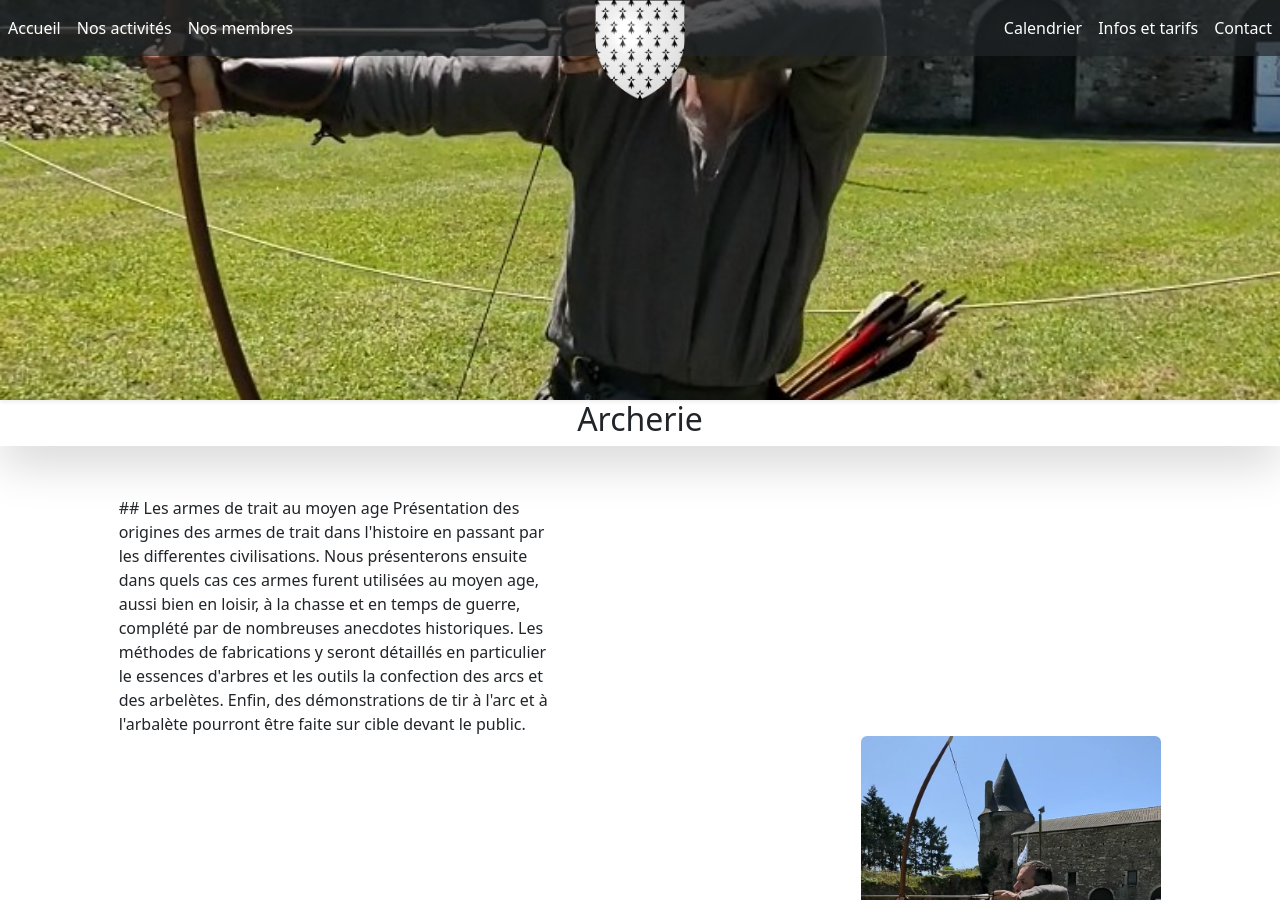
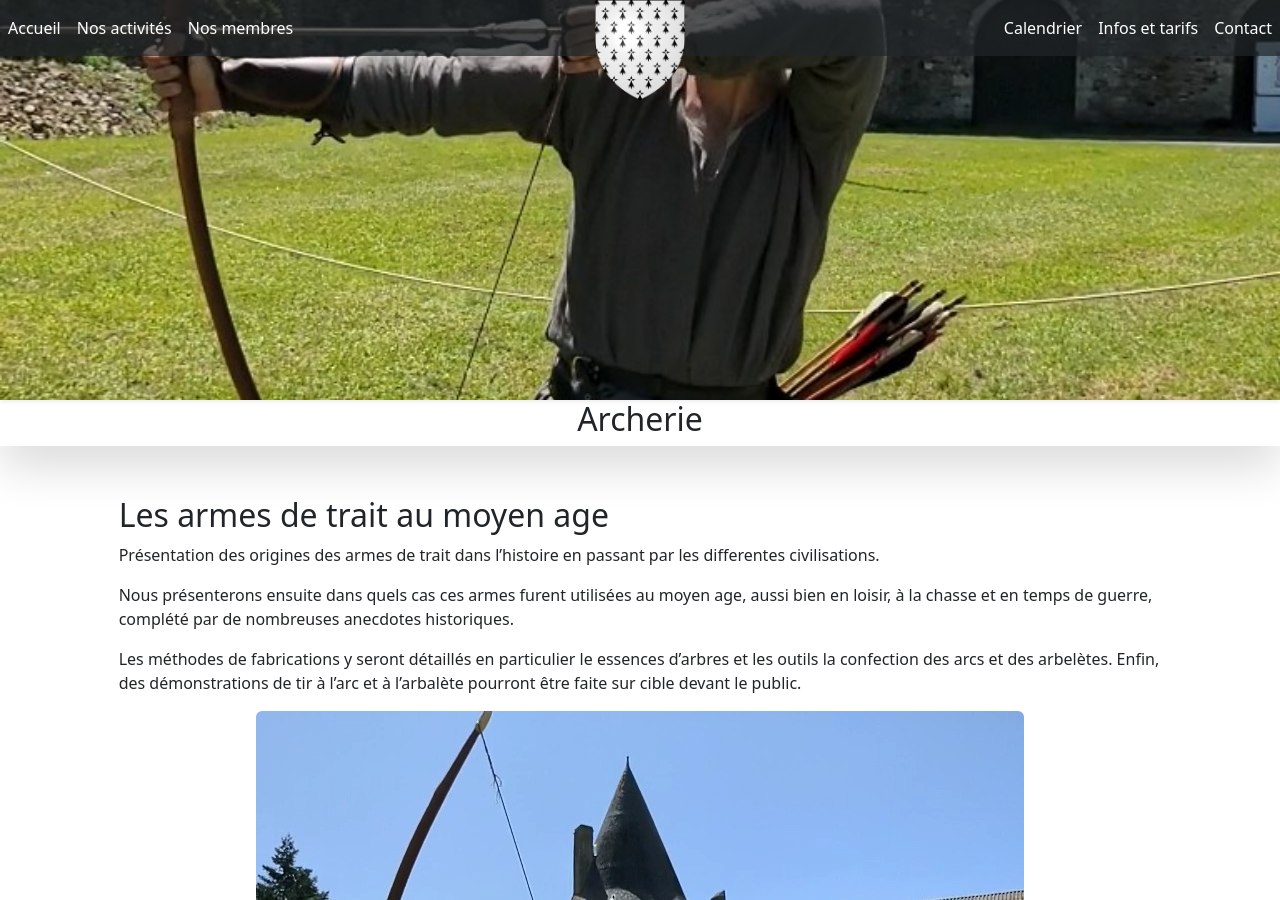
Before and after one commit to Beinva/KerEddu.github.io, a Jekyll site: the page built from _posts/2022-11-29-archerie.markdown, in a window 1280 px wide and 900 px high. Built offline with Jekyll 4.4.1, drawn with Linux system fonts in a browser that asks for light colours; nearby versions of some CDN libraries.

Commit message:
MAJ affichage catégories

```diff
--- a/_layouts/categories.html
+++ b/_layouts/categories.html
@@ -16,7 +16,12 @@
                         <div class="container-fluid">
                           {% for post in site.posts %}
                           <div class="row justify-content-md-center">
+                              <div class="col col-lg-5">
                                 {{ post.content}}
+                              </div>
+                              <div class="col-md-auto">
+                                <img src="https://manuscriptminiatures.com/image/9950" class="rounded float-start" alt="..." width="300" height="400">
+                            </div>
                             </div>
                         </div>
                       </div>
--- a/_posts/2022-11-29-Alimentation.markdown
+++ b/_posts/2022-11-29-Alimentation.markdown
@@ -5,10 +5,6 @@ layout: post
 img: /asset/img/PXL_20221028_175121214.jpg
 permalink: /ateliers/alimentation/
 ---
-<div class="col-md-auto">
-    <img src="/asset/img/PXL_20221028_175121214.jpg" class="rounded float-start" alt="..." width="300" height="400">
-</div>
-<div class="col col-lg-5">
 ## L'alimentation
 Un atelier pédagogique et interactif permettera de présenter au public l'alimentation au Moyen Age.
 Nous aborderons au travers d'un jeu de carte les différentes règle alimentaire en vigueur (religieuse, chasse ...) qui pouvais être mis en place en fonction du status social de votre personnage.
@@ -16,5 +12,3 @@ Nous aborderons au travers d'un jeu de carte les différentes règle alimentaire
 Quels étaient les différents légumes, céréal ou viande qui pouvais être consommé durant cette période ?
 
 ## La boulangerie
-
-</div>
--- a/_posts/2022-11-29-archerie.markdown
+++ b/_posts/2022-11-29-archerie.markdown
@@ -4,7 +4,6 @@ categories: Archerie
 img: /asset/img/PXL_20210718_125427885._exported_1868_1626636098988.jpg
 permalink: /ateliers/archerie/
 ---
-<div class="col col-lg-5">
 ## Les armes de trait au moyen age
 
 Présentation des origines des armes de trait dans l'histoire en passant par les differentes civilisations.
@@ -13,8 +12,3 @@ Nous présenterons ensuite dans quels cas ces armes furent utilisées au moyen a
 
 Les méthodes de fabrications y seront détaillés en particulier le essences d'arbres et les outils la confection des arcs et des arbelètes.
 Enfin, des démonstrations de tir à l'arc et à l'arbalète pourront être faite sur cible devant le public.
-</div>
-
-<div class="col-md-auto">
-    <img src="/asset/img/PXL_20210718_125427885._exported_1868_1626636098988.jpg" class="rounded float-end" alt="..." width="300" height="400">
-</div>
--- a/_posts/2022-11-29-guerre-paysans.markdown
+++ b/_posts/2022-11-29-guerre-paysans.markdown
@@ -5,10 +5,6 @@ layout: post
 img: https://manuscriptminiatures.com/image/9950
 permalink: /ateliers/les_paysanset_et_la_guerre/
 ---
-<div class="col-md-auto">
-    <img src="https://manuscriptminiatures.com/image/9950" class="rounded float-start" alt="..." width="300" height="400">
-</div>
-<div class="col col-lg-5">
 ## La Guerre des paysans
 Présentation sur le rôle des civils dans les conflits et l'organisation militaire au moyen âge.
 
@@ -17,4 +13,3 @@ Présentation sur le rôle des civils dans les conflits et l'organisation milita
 Nous évoquons la guerre au moyen-âge sous un angle différent de celui plus connu des nobles ou des compagnies de mercenaires, pour présenter son impact sur la vie de ceux qui ne sont pas des combattants professionnels.
 
 Nous discutons aussi des différentes façons dont les civils, hommes et femmes, pouvaient être impliqués dans l'effort de guerre à l'aide d'exemples tirés de plusieurs épisodes de l'histoire de la Bretagne médiévale et d'états voisins.
-</div>
```
